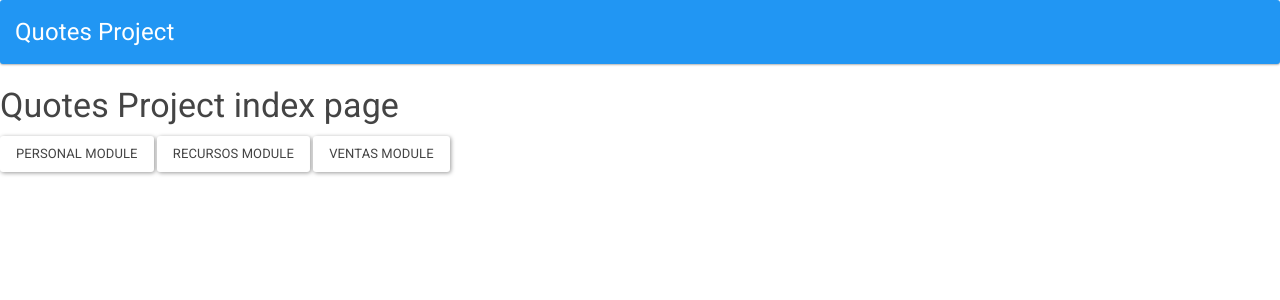
After one commit to asapper/therev, a Django app: template templates/index.html in a window 1280 px wide. The commit adds this page. Shown: the top 300 px of the page. Run offline with Django 3.2, Linux system fonts and the light colour scheme; the template is opened without the code that fills it, so the values that code supplies are empty; some libraries are stand-ins or nearby versions.

Commit message:
update apps index page to class-based views and extend base template

```diff
--- a/mysite/urls.py
+++ b/mysite/urls.py
@@ -19,7 +19,7 @@ from django.contrib import admin
 from . import views
 
 urlpatterns = [
-    url(r'^$', views.index, name='index'),
+    url(r'^$', views.MainSiteIndexView.as_view(), name='index'),
     url(r'^ventas/', include('ventas.urls')),
     url(r'^recursos/', include('recursos.urls')),
     url(r'^personal/', include('personal.urls')),
--- a/mysite/views.py
+++ b/mysite/views.py
@@ -1,6 +1,5 @@
-from django.http import HttpResponse
 from django.views import generic
 
 
-def index(request):
-    return HttpResponse("Hello! You're at the Quotes Project index page.")
+class MainSiteIndexView(generic.base.TemplateView):
+    template_name = 'index.html'
--- a/personal/urls.py
+++ b/personal/urls.py
@@ -5,7 +5,7 @@ from . import views
 app_name = 'personal'
 urlpatterns = [
     # ex: /personal/
-    url(r'^$', views.index, name='index'),
+    url(r'^$', views.PersonalIndexView.as_view(), name='index'),
     # ex: /personal/clients/
     url(r'^clients/$', views.ClientsView.as_view(), name='clients'),
     # ex: /personal/executives/
--- a/personal/views.py
+++ b/personal/views.py
@@ -1,11 +1,10 @@
-from django.http import HttpResponse
 from django.views import generic
 
 from .models import Client, Executive, Person
 
 
-def index(request):
-    return HttpResponse("Hello, world. You're at the 'Personal' app index.")
+class PersonalIndexView(generic.base.TemplateView):
+    template_name = 'personal/index.html'
 
 
 class ClientsView(generic.ListView):
--- a/recursos/urls.py
+++ b/recursos/urls.py
@@ -5,7 +5,7 @@ from . import views
 app_name = "recursos"
 urlpatterns = [
     # ex: /recursos/
-    url(r'^$', views.index, name="index"),
+    url(r'^$', views.RecursosIndexView.as_view(), name="index"),
     # ex: /recursos/finishings/
     url(r'^finishings/$', views.FinishingsView.as_view(), name='finishings'),
     # ex: /recursos/materials/
--- a/recursos/views.py
+++ b/recursos/views.py
@@ -1,11 +1,10 @@
-from django.http import HttpResponse
 from django.views import generic
 
 from .models import Finishing, Material, Paper
 
 
-def index(request):
-    return HttpResponse("Hello, world. You're at the Recursos index.")
+class RecursosIndexView(generic.base.TemplateView):
+    template_name = 'recursos/index.html'
 
 
 class FinishingsView(generic.ListView):
--- a/templates/base_site.html
+++ b/templates/base_site.html
@@ -4,6 +4,9 @@
         <link rel="stylesheet" href="{% static 'css/bootstrap.min.css' %}">
     </head>
     <body>
+        <nav class="navbar navbar-inverse">
+            <a class="navbar-brand" href="{% url 'index' %}">Quotes Project</a>
+        </nav>
         {% block content %}
         {% endblock %}
     </body>
--- /dev/null
+++ b/templates/index.html
@@ -0,0 +1,8 @@
+{% extends 'base_site.html' %}
+
+{% block content %}
+    <h3>Quotes Project index page</h3>
+    <a class="btn btn-default" href="{% url 'personal:index' %}">Personal module</a>
+    <a class="btn btn-default" href="{% url 'recursos:index' %}">Recursos module</a>
+    <a class="btn btn-default" href="{% url 'ventas:index' %}">Ventas module</a>
+{% endblock %}
--- a/ventas/templates/ventas/quote_edit.html
+++ b/ventas/templates/ventas/quote_edit.html
@@ -7,8 +7,8 @@
         {{ form.errors }}
     {% endif %}
 
-    <form method="POST">{% csrf_token %}
-        {{ form.as_p }}
-        <button class="btn btn-default" type="submit">Save</button>
+    <form class="form-horizontal" method="POST">{% csrf_token %}
+        {{ form.as_ul }}
+        <button class="btn btn-primary" type="submit">Save</button>
     </form>
 {% endblock %}
```
Also changed, not shown: personal/templates/personal/index.html (added, +8 -0 lines), recursos/templates/recursos/index.html (added, +8 -0 lines), ventas/views.py (+1 -6 lines).
